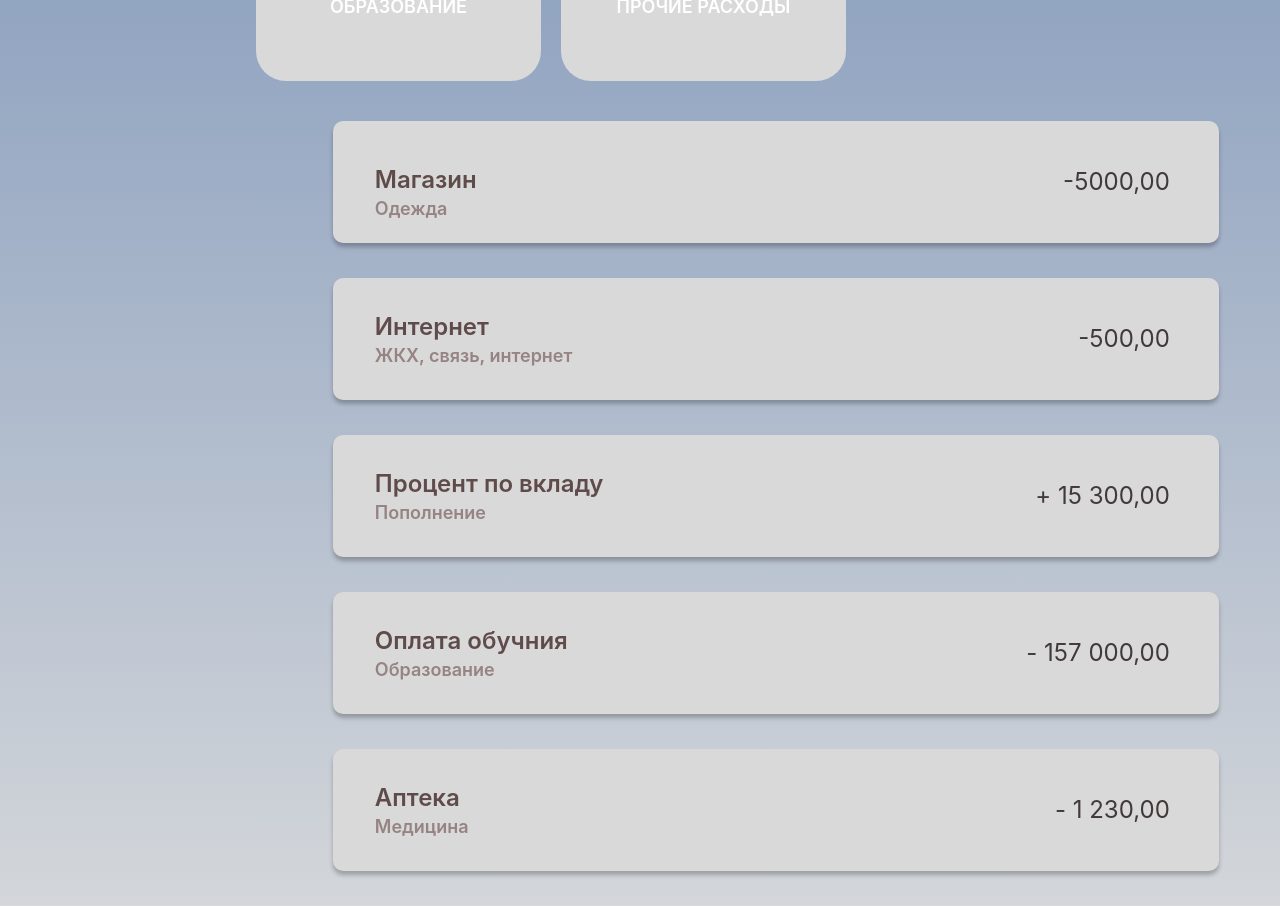
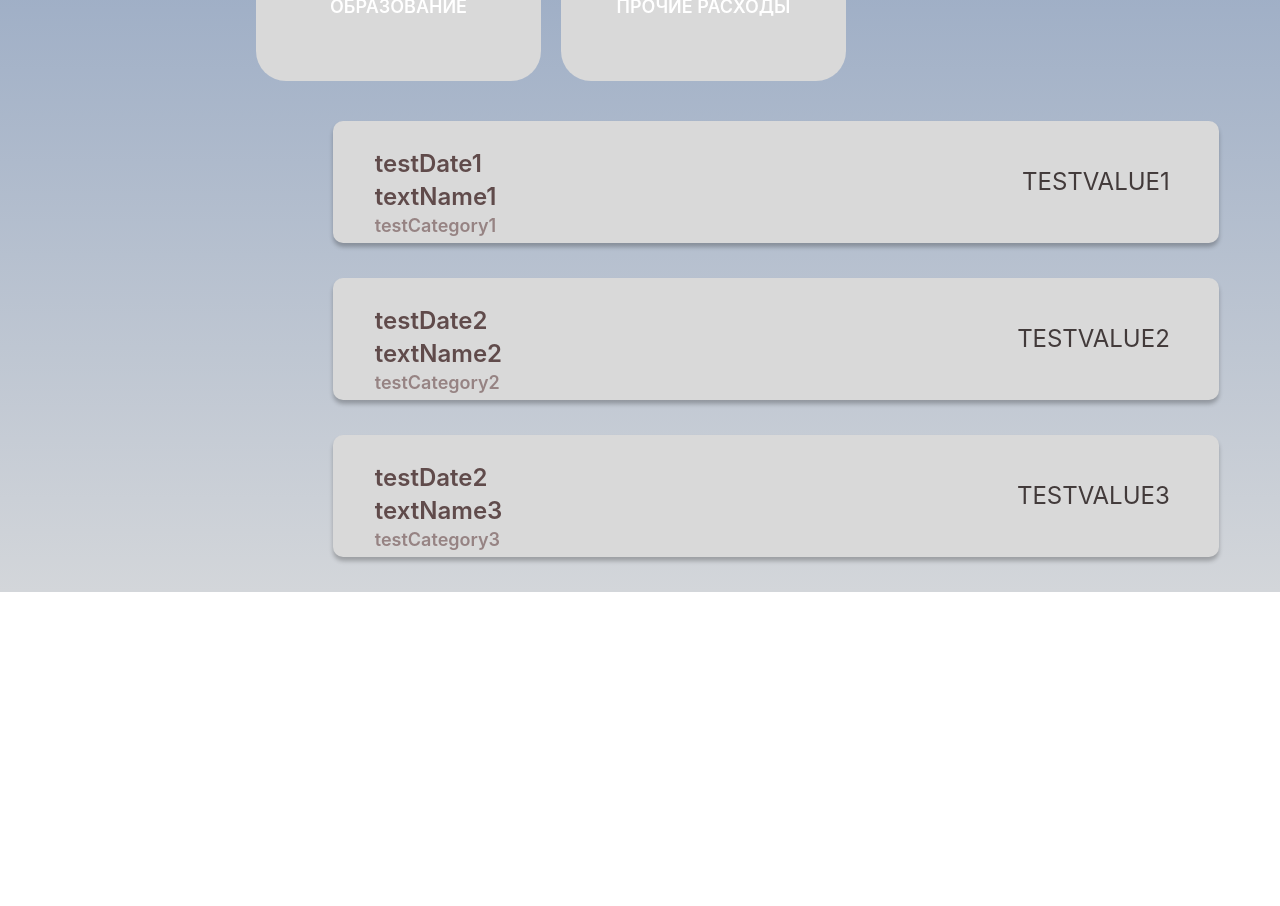
Before and after one commit to Mercique/Wallet-project, a React (Create React App) app: page / in a window 1280 px wide. Shown: the part 1080-1986 px from the top of the page. After the commit the page ends 1672 px from the top, so only its background shows below. Built offline with nearby package versions, Linux system fonts and the light colour scheme.

Commit message:
removed unused code, added PaymentList functional and changed Form, Modal, App

```diff
--- a/src/App.jsx
+++ b/src/App.jsx
@@ -10,7 +10,30 @@ import { Header } from "./components/Header/Header";
 import { Modal } from "./components/Modal/Modal";
 
 function App() {
-  const [paymentList, setPaymentList] = useState([]);
+  // тестовый массив данных, пока нет API
+  const testObj = [{
+    id: Math.floor(Math.random() * 100000),
+    name: 'textName1',
+    date: 'testDate1',
+    category: 'testCategory1',
+    value: 'testValue1'
+  },
+  {
+    id: Math.floor(Math.random() * 100000),
+    name: 'textName2',
+    date: 'testDate2',
+    category: 'testCategory2',
+    value: 'testValue2'
+  },
+  {
+    id: Math.floor(Math.random() * 100000),
+    name: 'textName3',
+    date: 'testDate2',
+    category: 'testCategory3',
+    value: 'testValue3'
+  }]
+
+  const [paymentList, setPaymentList] = useState(testObj);
   const [modalActive, setModalActive] = useState(false);
 
   const addNewPayment = (newPayment) => {
@@ -26,7 +49,7 @@ function App() {
           element={
             <>
               <PaymentForm addNewPayment={addNewPayment} />
-              <Modal active={modalActive} setActive={setModalActive} />
+              <Modal active={modalActive} setActive={setModalActive}/>
               <Category />
               <PaymentList paymentList={paymentList} />
             </>
--- a/src/components/Modal/Modal.jsx
+++ b/src/components/Modal/Modal.jsx
@@ -1,12 +1,26 @@
 import "./Modal.css";
 import { useState } from "react";
 
-export const Modal = ({ active, setActive }) => {
+export const Modal = ({ active, setActive, addNewPayment }) => {
   const [category, setCategory] = useState("");
+  const [name, setName] = useState("");
+  const [value, setValue] = useState("");
+  const [date, setDate] = useState("");
+
   const handleCategoryChange = (category) => {
     setCategory(category);
-    console.log(category);
   };
+
+  const addPayment = () => {
+    addNewPayment({
+      id: Math.floor(Math.random() * 100000),
+      name: name,
+      date: date,
+      category: category,
+      value: value
+    })
+  }
+
   return (
     <div
       className={active ? "modal active" : "modal"}
@@ -18,18 +32,21 @@ export const Modal = ({ active, setActive }) => {
           name="name"
           placeholder="Введите название"
           className="expenses_input"
+          onChange={(event) => setName(event.target.value)}
         />
         <input
           type="number"
           name="payment"
           placeholder="Введите сумму"
           className="expenses_input"
+          onChange={(event) => setValue(event.target.value)}
         />
         <input
           type="date"
           name="calendar"
           placeholder="Дата"
           className="expenses_input"
+          onChange={(event) => setDate(event.target.value)}
         />
         <select
           name="category"
@@ -46,7 +63,7 @@ export const Modal = ({ active, setActive }) => {
           <option id="6">Образование</option>
           <option id="7">Прочие расходы</option>
         </select>
-        <button className="input-button">Добавить трату</button>
+        <button onClick={addPayment} className="input-button">Добавить трату</button>
       </div>
     </div>
   );
--- a/src/components/PaymentForm/PaymentForm.jsx
+++ b/src/components/PaymentForm/PaymentForm.jsx
@@ -2,21 +2,11 @@ import "./PaymentForm.css";
 import { useState } from "react";
 import { Modal } from "../Modal/Modal";
 
-export const PaymentForm = ({ addNewPayment }) => {
+export const PaymentForm = ({addNewPayment}) => {
   const [modalActive, setModalActive] = useState(false);
 
   const handleSubmit = (e) => {
     e.preventDefault();
-    let inputsValues = e.target.elements;
-    addNewPayment({
-      id: Math.floor(Math.random() * 100000),
-      date: inputsValues.date.value,
-      category: inputsValues.category.value,
-      text: inputsValues.payment.value,
-    });
-    inputsValues.date.value = "";
-    inputsValues.category.value = "";
-    inputsValues.payment.value = "";
   };
 
   return (
@@ -29,7 +19,7 @@ export const PaymentForm = ({ addNewPayment }) => {
           >
             Добавить трату
           </button>
-          <Modal active={modalActive} setActive={setModalActive} />
+          <Modal active={modalActive} setActive={setModalActive} addNewPayment={addNewPayment} />
           <div className="filter-form">
             <p className="filter-label">Фильтры:</p>
             <button className="filter-btn">День</button>
--- a/src/components/PaymentList/PaymentList.jsx
+++ b/src/components/PaymentList/PaymentList.jsx
@@ -4,68 +4,24 @@ export const PaymentList = ({ paymentList }) => {
   return (
     <>
       <div className="expenses">
-        <div className="expenses-item">
+        {paymentList.map((payment, idx) => (
+          <div key={idx} className="expenses-item">
             <div className="expenses-left">
               <div className="exp-icon">
                 <img src="" alt="" />
               </div>
               <div className="exp-texts">
-              <p className="exp-name">Магазин</p>
-              <p className="exp-category">Одежда</p>
+                {/* изменить стилистику Date */}
+                <p className="exp-name">{payment.date}</p>
+                <p className="exp-name">{payment.name}</p>
+                <p className="exp-category">{payment.category}</p>
               </div>
             </div>
             <div className="expenses-right">
-            <p className="exp-sum">-5000,00</p>
+              <p className="exp-sum">{payment.value}</p>
             </div>
           </div>
-        <div className="expenses-item">
-          <div className="expenses-left">
-            <div className="exp-icon"></div>
-            <div className="exp-texts">
-              <p className="exp-name">Интернет</p>
-              <p className="exp-category">ЖКХ, связь, интернет</p>
-            </div>
-          </div>
-          <div className="expenses-right">
-            <p className="exp-sum">-500,00</p>
-          </div>
-        </div>
-        <div className="expenses-item">
-          <div className="expenses-left">
-            <div className="exp-icon"></div>
-            <div className="exp-texts">
-              <p className="exp-name">Процент по вкладу</p>
-              <p className="exp-category">Пополнение</p>
-            </div>
-          </div>
-          <div className="expenses-right">
-            <p className="exp-sum">+ 15 300,00</p>
-          </div>
-        </div>
-        <div className="expenses-item">
-          <div className="expenses-left">
-            <div className="exp-icon"></div>
-            <div className="exp-texts">
-              <p className="exp-name">Оплата обучния</p>
-              <p className="exp-category">Образование</p>
-            </div>
-          </div>
-          <div className="expenses-right">
-            <p className="exp-sum">- 157 000,00</p>
-          </div>
-        </div>
-        <div className="expenses-item">
-          <div className="expenses-left">
-            <div className="exp-icon"></div>
-            <div className="exp-texts">
-              <p className="exp-name">Аптека</p>
-              <p className="exp-category">Медицина</p>
-            </div>
-          </div>
-          <div className="expenses-right">
-            <p className="exp-sum">- 1 230,00</p>
-          </div>
-        </div>
+        ))}
       </div>
     </>
   );
```
Lines whose indentation alone changed are shown as unchanged.
